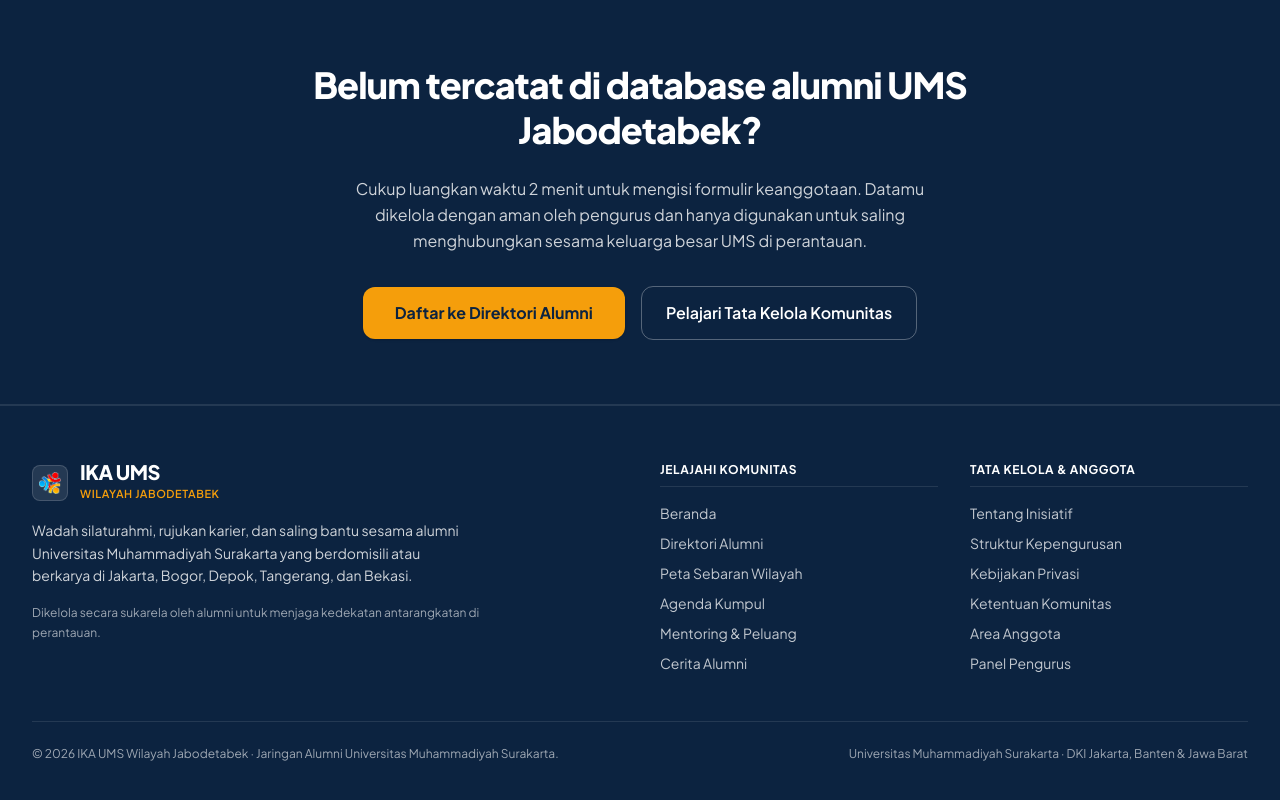
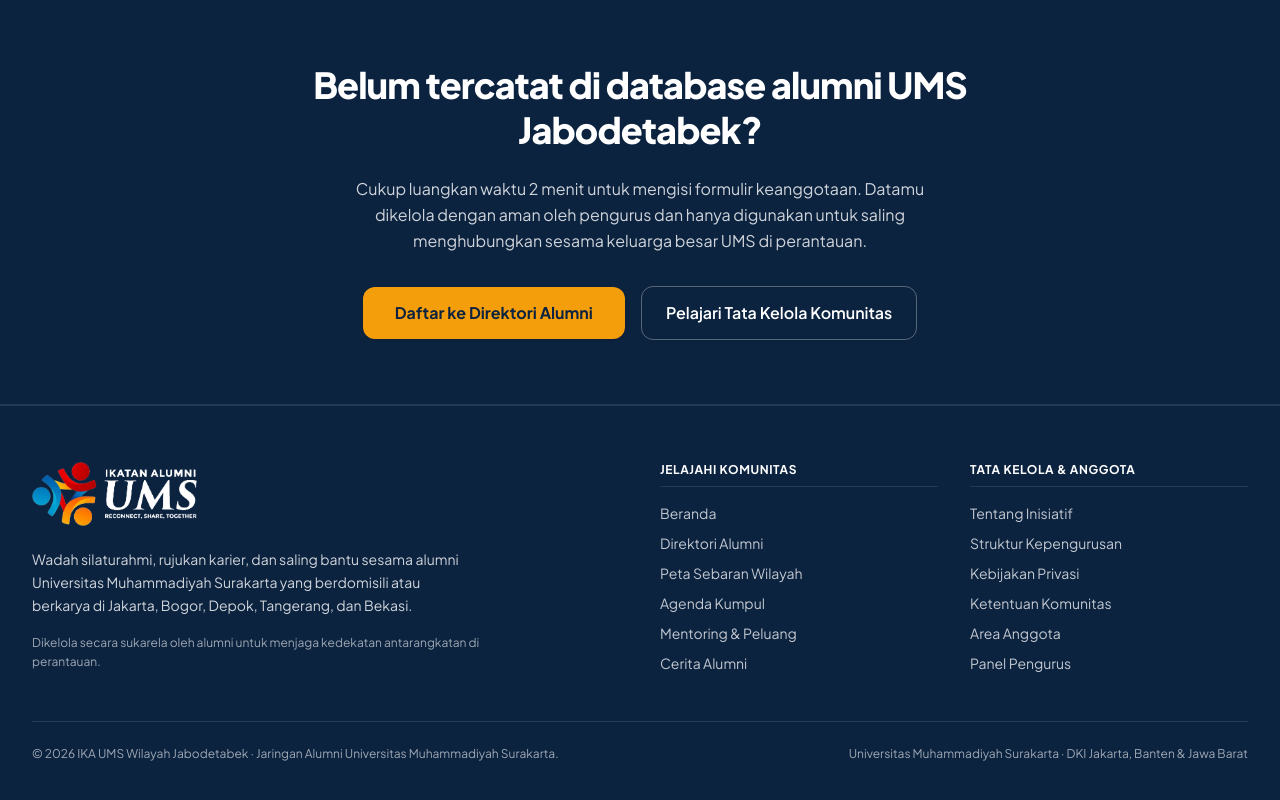
Before and after one commit to ZAKITRIPAMUNGKAS/ikaums, a Next.js app: page / in a window 1280 px wide. Shown: the part 5461-6261 px from the top of the page. Built offline with nearby package versions, Linux system fonts and the light colour scheme.

Commit message:
chore(footer): use crisp full IKA UMS white-text logo in footer

```diff
--- a/src/components/Navigation.tsx
+++ b/src/components/Navigation.tsx
@@ -442,23 +442,16 @@ export function Footer() {
         <div className="grid grid-cols-1 md:grid-cols-12 gap-8 md:gap-10">
 
           <div className="md:col-span-6 space-y-3 sm:space-y-4">
-            <div className="flex items-center gap-3">
-              <div className="w-9 h-9 rounded-lg bg-white/10 flex items-center justify-center p-1.5 border border-white/15">
-                <img
-                  src="/images/logo-emblem.png"
-                  alt="Emblem IKA UMS"
-                  className="w-full h-full object-contain brightness-125"
-                />
-              </div>
-              <div className="flex flex-col">
-                <span className="font-extrabold text-xl text-white leading-none tracking-tight">
-                  IKA UMS
-                </span>
-                <span className="text-[11px] font-semibold uppercase tracking-wider text-[#F59E0B] mt-1">
-                  Wilayah Jabodetabek
-                </span>
-              </div>
-            </div>
+            <Link
+              href="/"
+              className="inline-block focus:outline-none focus-visible:ring-2 focus-visible:ring-[#F59E0B] rounded-md"
+            >
+              <img
+                src="/images/logo-white-text.png"
+                alt="Logo Ikatan Alumni UMS"
+                className="h-14 sm:h-16 w-auto object-contain"
+              />
+            </Link>
             <p className="text-sm text-white/80 max-w-md leading-relaxed">
               Wadah silaturahmi, rujukan karier, dan saling bantu sesama alumni Universitas Muhammadiyah Surakarta yang berdomisili atau berkarya di Jakarta, Bogor, Depok, Tangerang, dan Bekasi.
             </p>
```
Also changed, not shown: public/images/logo-white-text.png.
